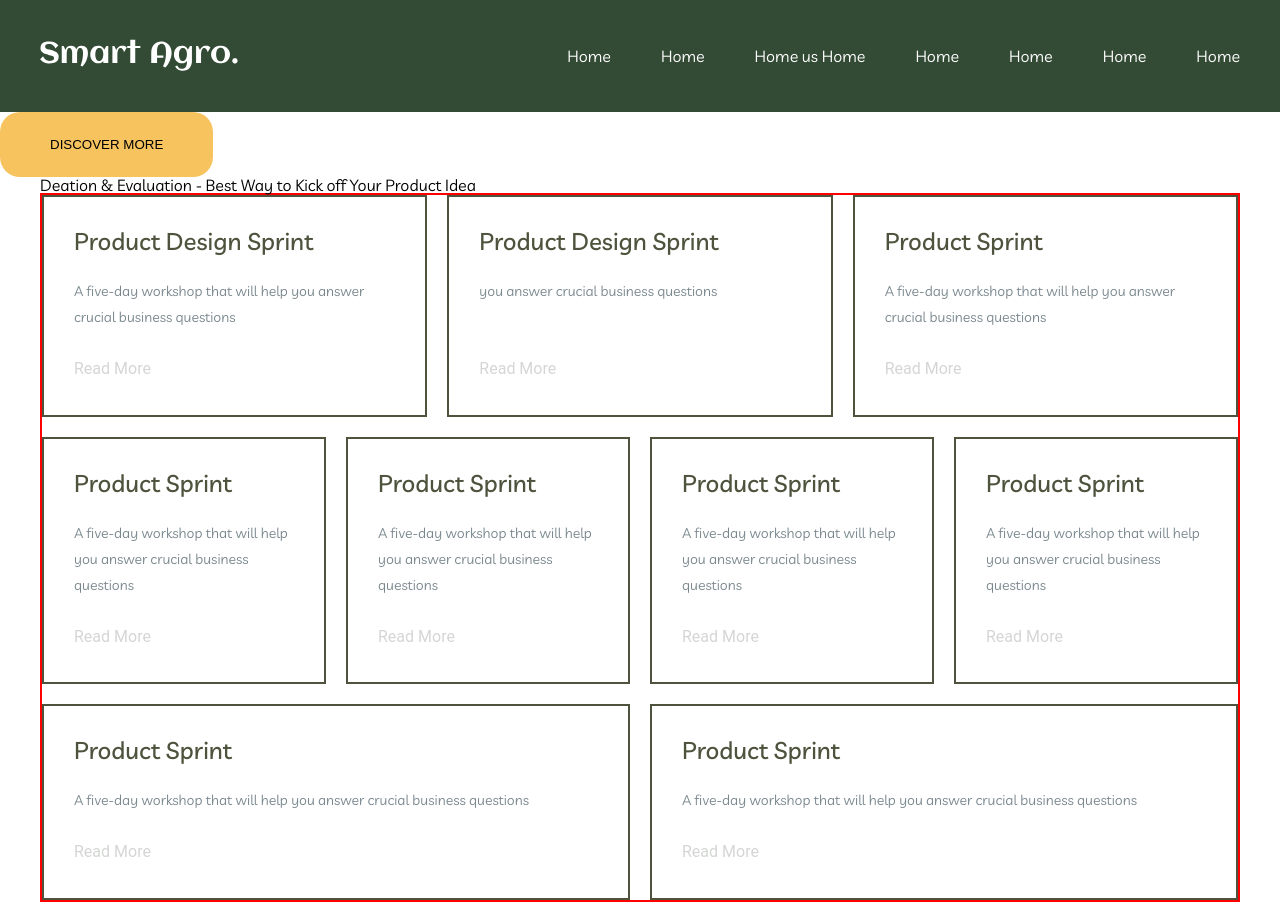
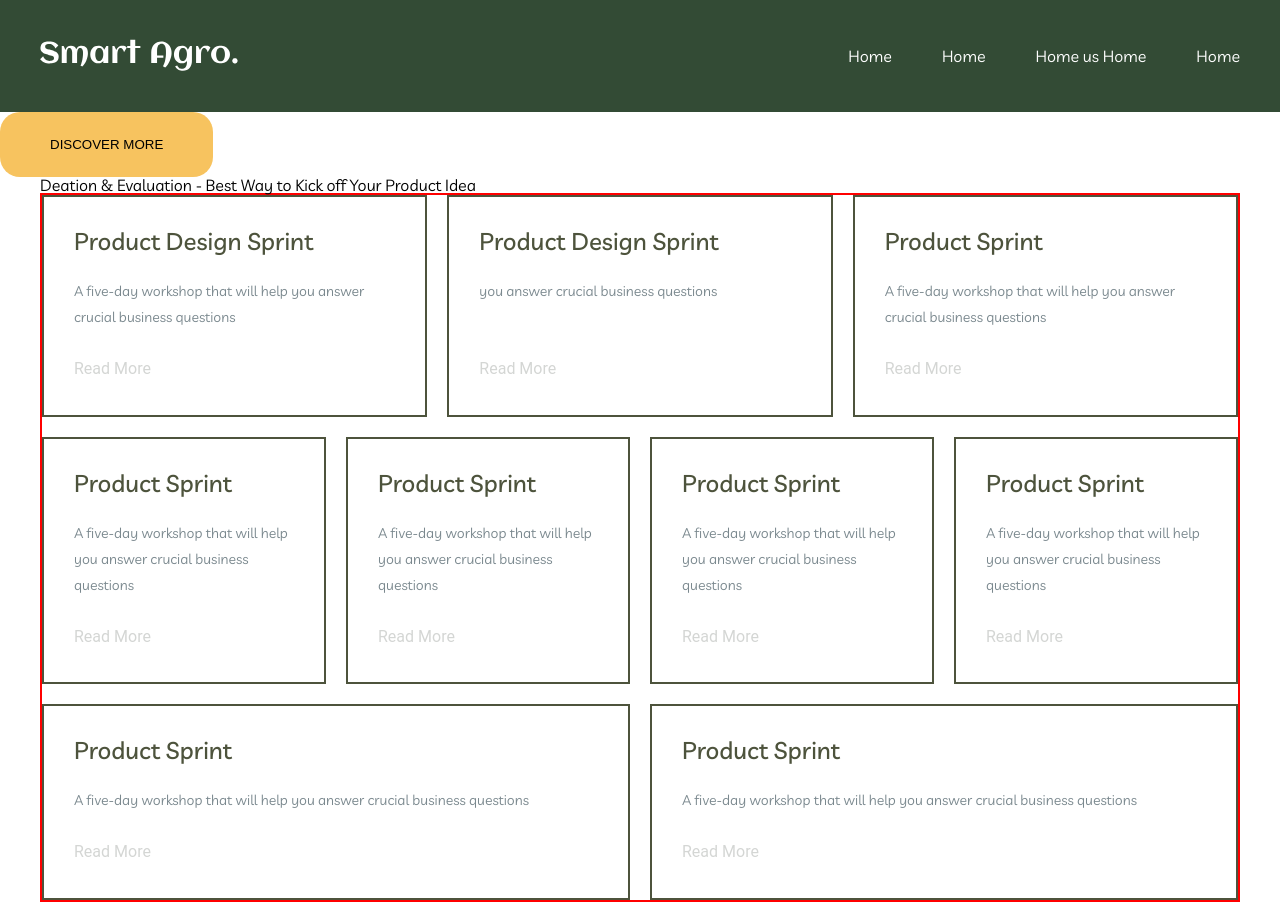
Before and after one commit to teacher-cheater/agro, a plain HTML site: page index.html in a window 1280 px wide. Drawn offline with Linux system fonts and the light colour scheme.

Commit message:
change header navbar

```diff
--- a/index.html
+++ b/index.html
@@ -20,9 +20,6 @@
             <li><a href="#">Home</a></li>
             <li><a href="#">Home</a></li>
             <li><a href="#">Home us Home </a></li>
-            <li><a href="#">Home</a></li>
-            <li><a href="#">Home</a></li>
-            <li><a href="#">Home</a></li>
             <li><a href="#">Home</a></li>
           </ul>
         </nav>
```
